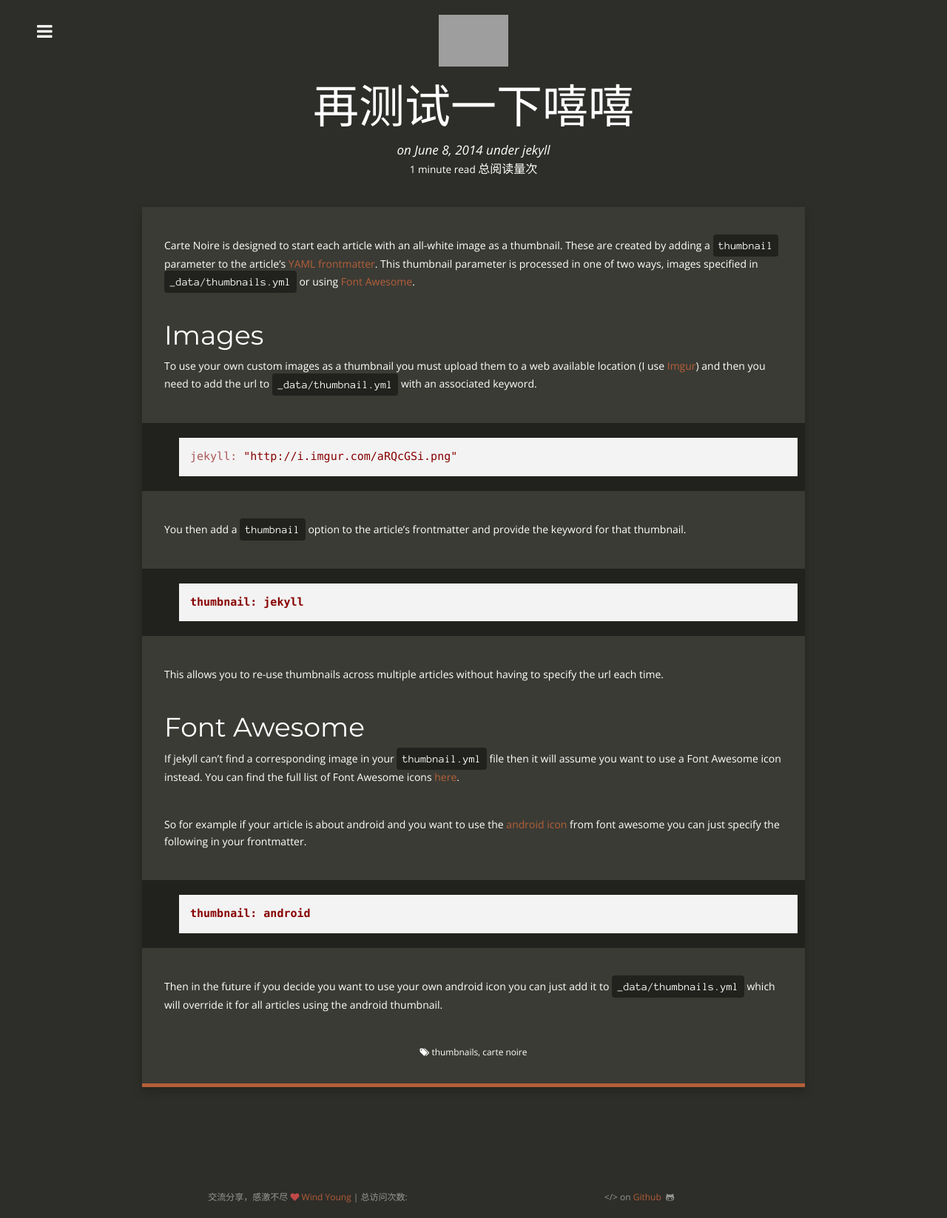
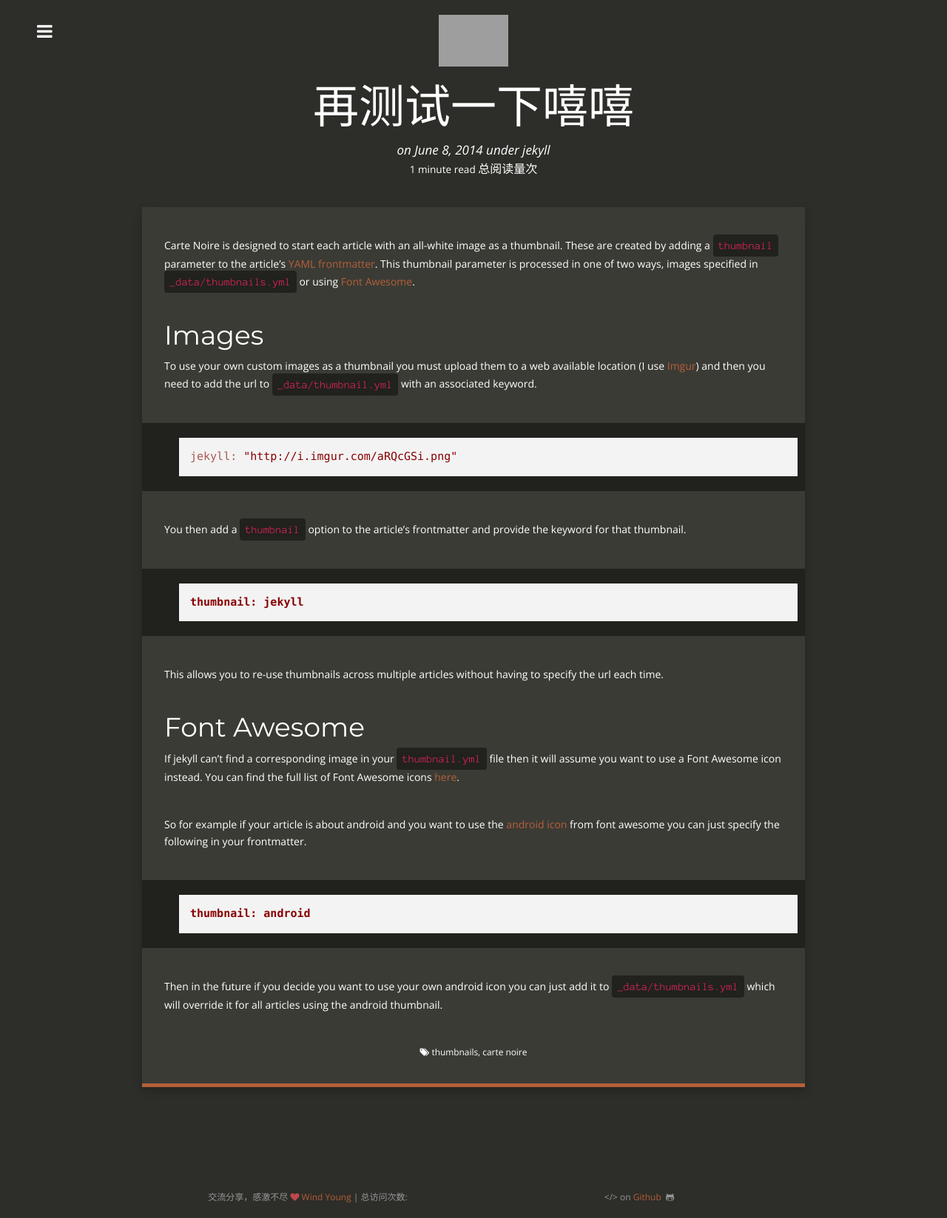
Before and after one commit to wind3110991/wind3110991.github.io, a Jekyll site: the page built from _posts/2014-06-08-using-thumbnails.md, in a window 1280 px wide. Shown: the whole page at 74% size. Built offline with Jekyll 4.4.1, drawn with Linux system fonts in a browser that asks for light colours; nearby versions of some CDN libraries; comment, search, counter and statistics services are not loaded; grey boxes are pictures that could not be loaded.

Commit message:
new article

```diff
--- a/css/style.scss
+++ b/css/style.scss
@@ -682,7 +682,7 @@ ul {
 					font-family: 'Anonymous Pro';
 					font-size: 15px;
 					background-color: $darker;
-					color: $white;
+
 					padding: 0.5em;
 					vertical-align: middle;
 				}
```
